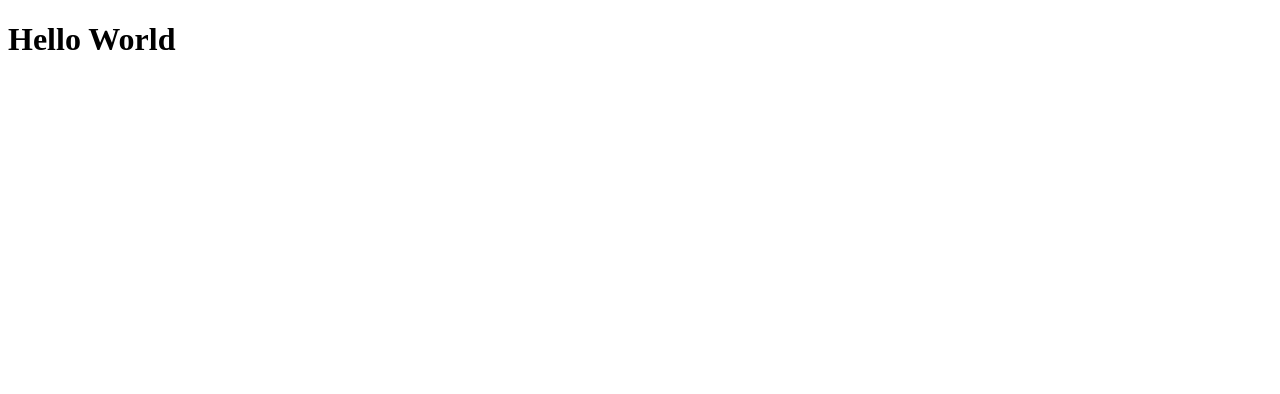
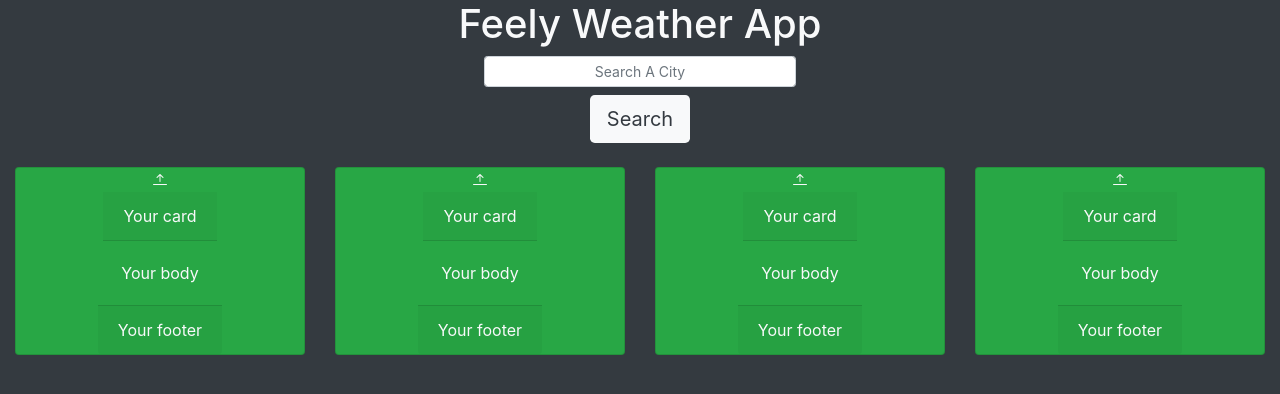
Before and after one commit to Moshe-jpg/feely-weather-app, a plain HTML site: page index.html in a window 1280 px wide. Drawn offline with nearby package versions, Linux system fonts and the light colour scheme.

Commit message:
added bootstrap setup, order for the columns, worked on sizing

```diff
--- a/index.html
+++ b/index.html
@@ -1,18 +1,73 @@
 <!DOCTYPE html>
 <html lang="en">
-<head>
-    <meta charset="UTF-8">
-    <meta http-equiv="X-UA-Compatible" content="IE=edge">
-    <meta name="viewport" content="width=device-width, initial-scale=1.0">
-    <link rel="stylesheet" href="style.css">
+  <head>
+    <meta charset="UTF-8" />
+    <meta http-equiv="X-UA-Compatible" content="IE=edge" />
+    <meta name="viewport" content="width=device-width, initial-scale=1.0" />
+    <link rel="stylesheet" href="https://cdn.jsdelivr.net/npm/bootstrap@4.0.0/dist/css/bootstrap.min.css" integrity="sha384-Gn5384xqQ1aoWXA+058RXPxPg6fy4IWvTNh0E263XmFcJlSAwiGgFAW/dAiS6JXm" crossorigin="anonymous"/>
+    <!-- bootstrap -->
+    <script src="https://code.jquery.com/jquery-3.2.1.slim.min.js" integrity="sha384-KJ3o2DKtIkvYIK3UENzmM7KCkRr/rE9/Qpg6aAZGJwFDMVNA/GpGFF93hXpG5KkN" crossorigin="anonymous"></script>
+    <script src="https://cdn.jsdelivr.net/npm/popper.js@1.12.9/dist/umd/popper.min.js" integrity="sha384-ApNbgh9B+Y1QKtv3Rn7W3mgPxhU9K/ScQsAP7hUibX39j7fakFPskvXusvfa0b4Q" crossorigin="anonymous"></script>
+    <link rel="stylesheet" href="https://cdnjs.cloudflare.com/ajax/libs/bootstrap-icons/1.8.3/font/bootstrap-icons.min.css" integrity="sha512-YzwGgFdO1NQw1CZkPoGyRkEnUTxPSbGWXvGiXrWk8IeSqdyci0dEDYdLLjMxq1zCoU0QBa4kHAFiRhUL3z2bow==" crossorigin="anonymous" referrerpolicy="no-referrer" />
+    <!-- icon -->
+    <link rel="icon" href="images\weather-news.png" />
+    <script src="https://cdn.jsdelivr.net/npm/bootstrap@4.0.0/dist/js/bootstrap.min.js" integrity="sha384-JZR6Spejh4U02d8jOt6vLEHfe/JQGiRRSQQxSfFWpi1MquVdAyjUar5+76PVCmYl" crossorigin="anonymous"
+    ></script>
+    <!-- css -->
+    <link rel="stylesheet" href="style.css" />
     <title>Feely Weather App</title>
-</head>
-<body>
-
-<h1>Hello World</h1>
-
-
-
+  </head>
+  <body>
+    <header>
+      <h1 class="text-center text-light bg-dark m-0">Feely Weather App</h1>
+    </header>
+    <main>
+      <div class="container-fluid w-100 h-100 bg-dark text-center">
+        <div class="row mb-2 pt-2">
+          <div class="col-12 ">
+            <div class="search d-flex flex-column justify-content-center align-items-center mb-3">
+             <input class="form-control form-control-sm w-25" id="text-area" rows="1" placeholder="Search A City"></input>
+             <button class="btn btn-lg text-center text-dark bg-light mt-2">Search</button>
+            </div>
+          </div>
+        </div>
+        <div class="row">
+          <div class="col-md-3">
+            <div class="card text-light bg-success  d-flex justify-content-center align-items-center">
+                <i class="bi-arrow-bar-up card-img-top w-25" aria-hidden="true"></i>
+              <div class="card-header">Your card</div>
+              <div class="card-body">Your body</div>
+              <div class="card-footer">Your footer</div>
+            </div>
+          </div>
+          <div class="col-md-3">
+            <div class="card text-light bg-success  d-flex justify-content-center align-items-center">
+              <i class="bi-arrow-bar-up card-img-top w-25" aria-hidden="true"></i>
+              <div class="card-header">Your card</div>
+              <div class="card-body">Your body</div>
+              <div class="card-footer">Your footer</div>
+            </div>
+          </div>
+          <div class="col-md-3">
+            <div class="card text-light bg-success  d-flex justify-content-center align-items-center">
+              <i class="bi-arrow-bar-up card-img-top w-25" aria-hidden="true"></i>
+              <div class="card-header">Your card</div>
+              <div class="card-body">Your body</div>
+              <div class="card-footer">Your footer</div>
+            </div>
+          </div>
+          <div class="col-md-3">
+            <div class="card text-light bg-success  d-flex justify-content-center align-items-center">
+              <i class="bi-arrow-bar-up card-img-top w-25" aria-hidden="true"></i>
+              <div class="card-header">Your card</div>
+              <div class="card-body">Your body</div>
+              <div class="card-footer">Your footer</div>
+            </div>
+          </div>
+        </div>
+      </div>
+    </main>
+    <footer></footer>
     <script src="script.js"></script>
-</body>
+  </body>
 </html>
--- a/script.js
+++ b/script.js
@@ -0,0 +1 @@
+var apiKey = "82637d580741789f3ab243d8e053d1da";
--- a/style.css
+++ b/style.css
@@ -0,0 +1,11 @@
+* {
+    margin: 0;
+}
+
+::placeholder {
+    text-align: center;
+}
+
+main {
+    height: 100vh;
+}
```
Also changed, not shown: images/weather-news.png (added), 1 other file.
